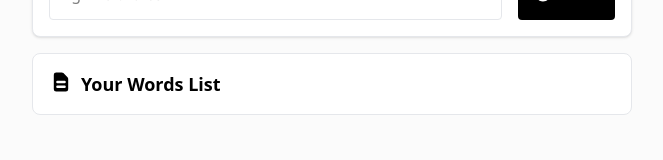
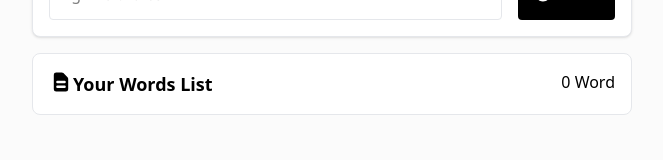
Before and after one commit to TAHPAPANGKORN/word-checker-ui, a Next.js app: page / in a window 1280 px wide. Shown: the part 129-289 px from the top of the page, without its empty margins (308-971 px from the left). Built offline with nearby package versions, Linux system fonts and the light colour scheme.

Commit message:
feat: add  word count

```diff
--- a/src/app/components/Layout.tsx
+++ b/src/app/components/Layout.tsx
@@ -107,6 +107,7 @@ export default function WordChecker() {
   return (
     <div className="bg-[#FBFBFB] ">
       <div className="min-h-screen flex flex-col items-center gap-4">
+
         <div className="w-90 md:w-150 p-4 sticky top-4  border border-gray-200  bg-white  rounded-lg shadow z-50">
           <h1 className="text-center md:text-2xl p-4 font-bold">
             Connected Word For Director
@@ -132,6 +133,7 @@ export default function WordChecker() {
               className="border border-gray-200 p-2 rounded-sm w-full focus-visible:outline-1 focus-visible:outline-gray-800"
               placeholder="e.g. การ วิ่ง เครื่อง บิน"
             />
+
             <button
               onClick={() => {
                 setMyWords([]);
@@ -144,18 +146,32 @@ export default function WordChecker() {
               className=" rounded-sm text-sm p-4 bg-black hover:bg-gray-800 text-white font-bold cursor-pointer "
             >
               <div className="flex flex-row gap-2 items-center ">
+                {/* reset icon */}
                 <RiResetLeftFill className="text-lg text-center" />
                 <p>Reset</p>
               </div>
             </button>
+
           </div>
         </div>
 
         <div className="mt-4 space-y-2 h-auto w-90 md:w-150 bg-white p-4 border rounded-lg border-gray-200">
-          <div className="flex flex-row gap-2">
-            <HiDocumentText className="text-2xl" />
-            <h1 className="font-bold text-lg items-center">Your Words List</h1>
+
+          <div className="flex flex-row justify-between  gap-2">
+            <div className="flex ">
+              <HiDocumentText className="text-2xl" />
+              <h1 className="font-bold text-lg items-center">
+                Your Words List
+              </h1>
+            </div>
+
+            {myWords.length > 1 ? (
+              <h1>{myWords.length} Words</h1>
+            ) : (
+              <h1>{myWords.length} Word</h1>
+            )}
           </div>
+
           {myWords.map((word, index) => {
             const isEditing = index === editingIndex;
             return (
@@ -221,6 +237,7 @@ export default function WordChecker() {
             );
           })}
         </div>
+
       </div>
     </div>
   );
```
